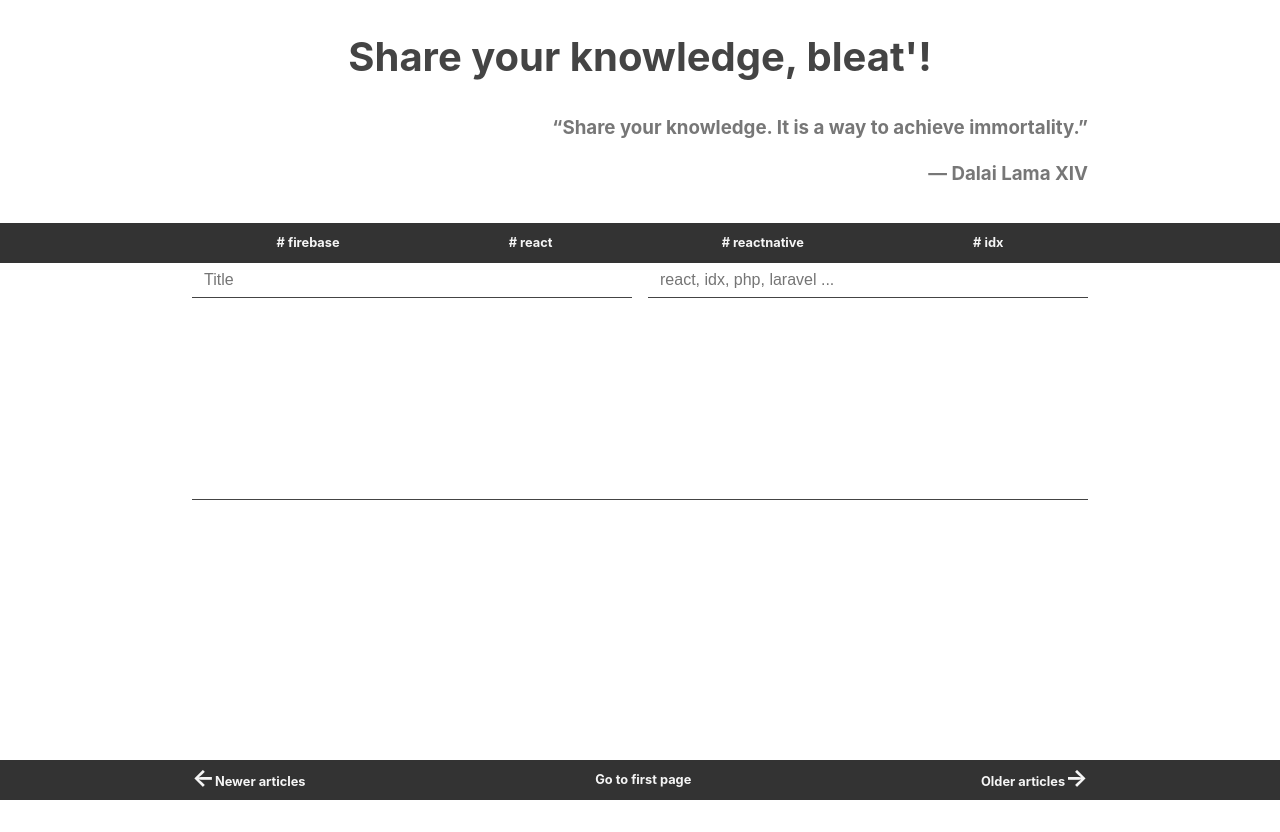
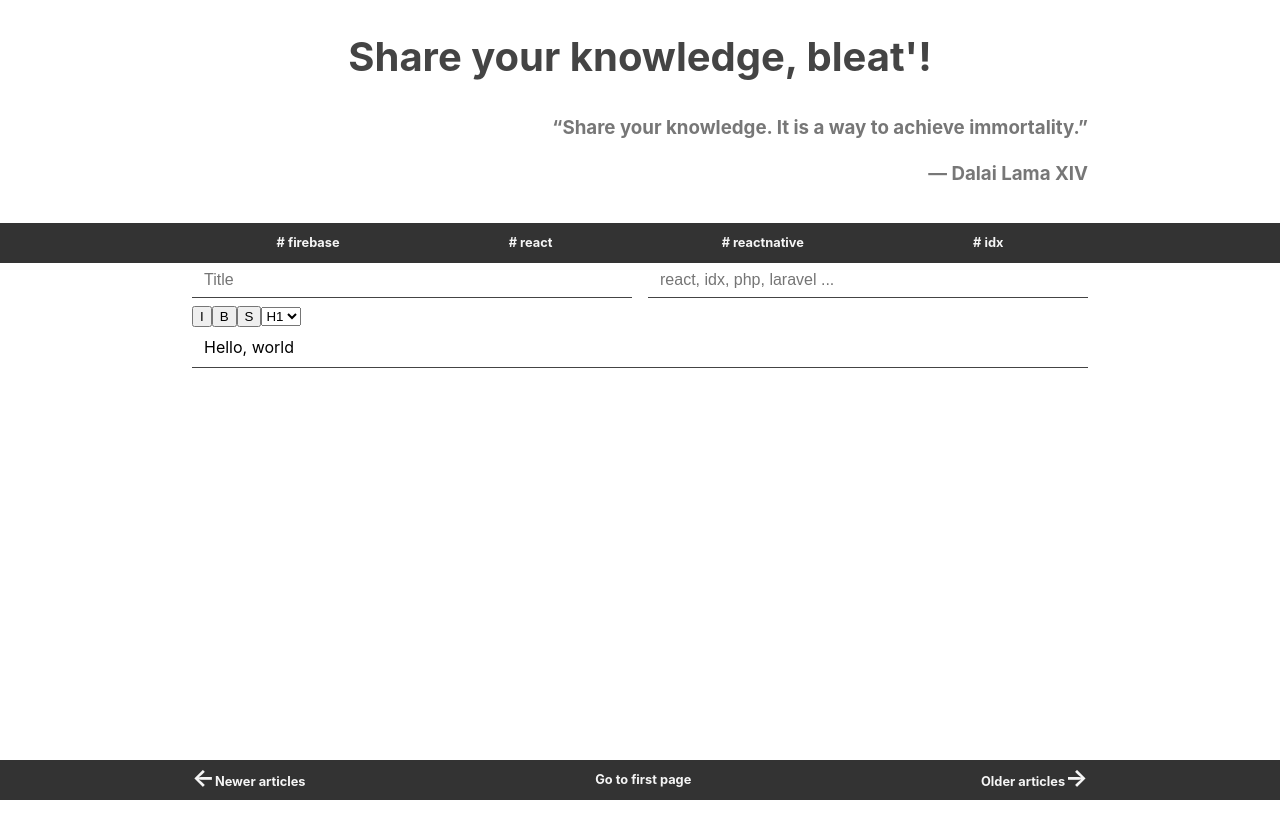
Before and after one commit to ValeriiBoiko/ShareYourKnowledge, a React (Create React App) app: page /create-article in a window 1280 px wide. Built offline with nearby package versions, Linux system fonts and the light colour scheme; no server answers.

Commit message:
add basic text editor

```diff
--- a/src/component/CreateArticleForm/index.js
+++ b/src/component/CreateArticleForm/index.js
@@ -1,18 +1,111 @@
-import React from 'react';
+import React, { useState } from 'react';
 import styles from './CreateArticleForm.module.css';
 
+function getSelectionText() {
+    var offset = 0;
+    var selection = window.getSelection();
+    var range = selection.getRangeAt(0);
+    var start = range.startOffset;
+    var end = range.endOffset;
+
+    if (selection.baseNode.parentNode.hasChildNodes()) {
+        for (var i = 0; selection.baseNode.parentNode.childNodes.length > i; i++) {
+            var cnode = selection.baseNode.parentNode.childNodes[i];
+            if (cnode.nodeType == document.TEXT_NODE) {
+                if ((offset + cnode.length) > start) {
+                    break;
+                }
+                offset = offset + cnode.length;
+            }
+            if (cnode.nodeType == document.ELEMENT_NODE) {
+                if ((offset + cnode.textContent.length) > start) {
+                    break;
+                }
+                offset = offset + cnode.textContent.length;
+            }
+        }
+    }
+
+    start = start + offset;
+    end = end + offset;
+
+    return {
+        start: start,
+        end: end,
+    };
+}
+
+function wrapWithTag(tag, text) {
+    return `<${tag}>` + text + `</${tag}>`;
+}
+
+
 function CreateArticleForm(props) {
+    const [content, setContent] = useState('Hello, world');
+
+    /*
+
+    bold
+    defaultParagraphSeparator
+    foreColor
+    heading:H1-H6
+    insertBrOnReturn
+    insertUnorderedList
+    insertParagraph
+    italic
+    justifyCenter
+    justifyFull
+    justifyLeft
+    justifyRight
+    strikeThrough
+
+
+    */
+    const format = (command, value) => {
+        document.execCommand(command, false, value);
+    }
+
+    function setUrl() {
+        var url = document.getElementById('txtFormatUrl').value;
+        var sText = document.getSelection();
+        document.execCommand('insertHTML', false, '<a href="' + url + '" target="_blank">' + sText + '</a>');
+        document.getElementById('txtFormatUrl').value = '';
+    }
+
+    const onFormatClick = (e, command, value = undefined) => {
+        e.preventDefault();
+
+        format(command, value)
+    }
 
     return (
         <div>
             <form action="" className={styles.form}>
                 <input type="text" className={styles.input + ' text-input ' + styles.titleInput} placeholder={'Title'} />
                 <input type="text" className={styles.input + ' text-input ' + styles.categoriesInput} placeholder="react, idx, php, laravel ..." />
-                <textarea name="" id="" cols="30" rows="10" className={'textarea ' + styles.contentTextarea} >
 
-                </textarea>
+                <div style={{
+                    flex: 1,
+                    minWidth: '100%'
+                }}>
+                    <button onClick={(e) => onFormatClick(e, 'italic')} >I</button>
+                    <button onClick={(e) => onFormatClick(e, 'bold')} >B</button>
+                    <button onClick={(e) => onFormatClick(e, 'strikeThrough')} >S</button>
+                    <select name="" id="" onChange={(e) => {
+                        format('heading', e.currentTarget.value)
+                    }}>
+                        <option value="H1">H1</option>
+                        <option value="H3">H3</option>
+                        <option value="H6">H6</option>
+                    </select>
+                </div>
+
+                <div className={'textarea ' + styles.contentTextarea} contentEditable={true} onKeyPress={(e) => {
+                    console.log(e.currentTarget.innerHTML);
+                }} dangerouslySetInnerHTML={{ __html: content }}>
+                </div>
             </form>
-        </div>
+        </div >
     )
 }
 
```
